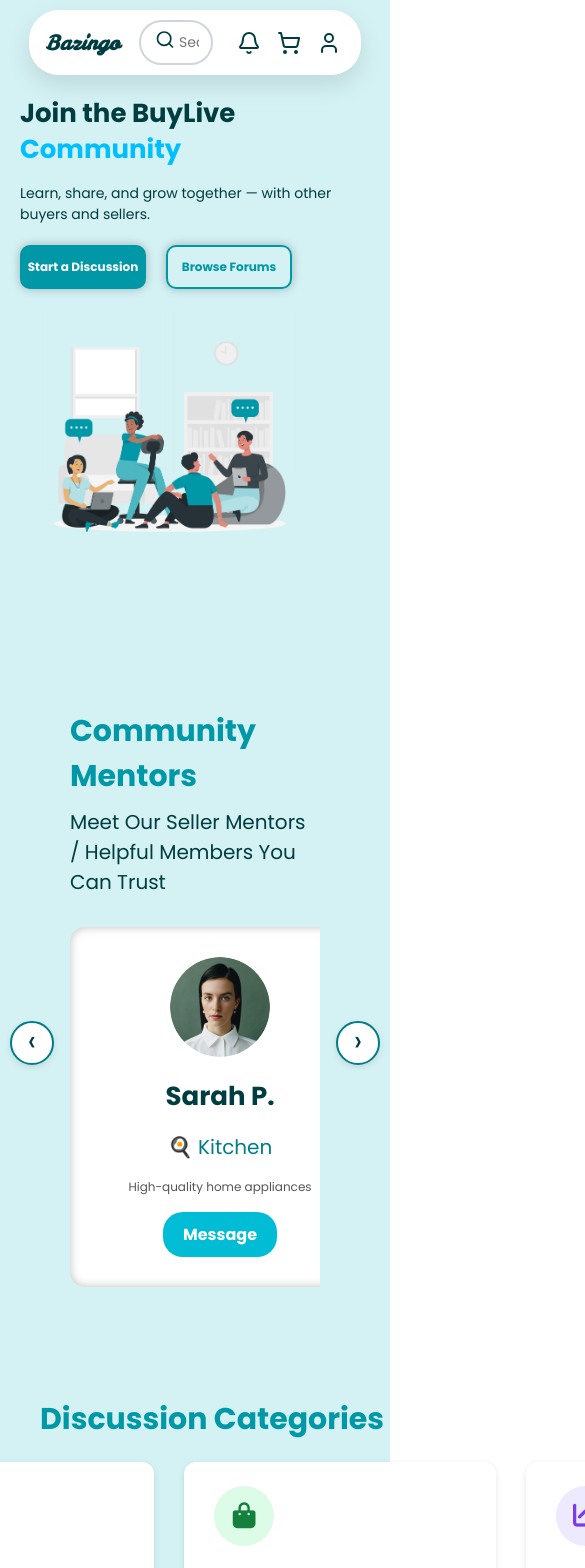
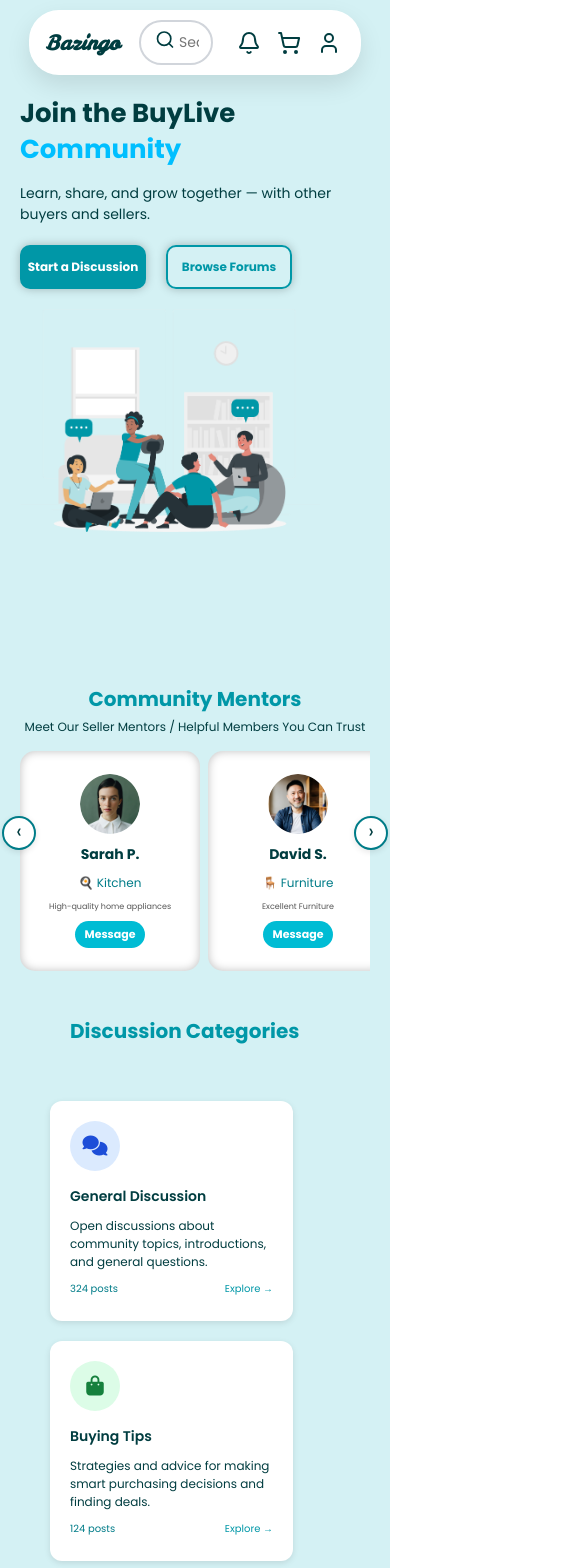
Before and after one commit to Kasieswar/Bazingo, a React (Create React App) app: page /community in a window 390 px wide. Shown: the top 1568 px of the page, 585 px wide, since content can reach past the window. Built offline with nearby package versions, Linux system fonts and the light colour scheme.

Commit message:
Completed Community

```diff
--- a/src/components/Modules/Community/communitysection.jsx
+++ b/src/components/Modules/Community/communitysection.jsx
@@ -36,7 +36,7 @@ function communitysection() {
                     </div>
                 </div>
 
-          {/* Latest Posts
+          {/* Latest Posts */}
           <div className="latest-posts">
             <div className="posts-header">
               <h2>Latest Posts</h2>
@@ -48,30 +48,37 @@ function communitysection() {
                 user: "John Smith",
                 time: "2 hours ago",
                 text: "How I increased my conversion rate by 35% with these simple tips",
-                body: "After struggling with low conversion rates for months, I implemented these strategies...",
+                body: "After struggling with low conversion rates for months, I implemented these strategies and saw immediate improvements in my sales performance...",
                 comments: 24,
                 likes: 18,
+                img: "https://images.unsplash.com/photo-1438761681033-6461ffad8d80?q=80&w=1170&auto=format&fit=crop&ixlib=rb-4.1.0&ixid=M3wxMjA3fDB8MHxwaG90by1wYWdlfHx8fGVufDB8fHx8fA%3D%3D",
               },
               {
                 tag: "Buying Tips",
                 user: "Jane Doe",
                 time: "Yesterday",
                 text: "Guide to negotiating the best deals with suppliers",
-                body: "Negotiation is an art that can save you thousands. Here's my guide...",
+                body: "Negotiation is an art that can save you thousands. In this comprehensive guide, I share my proven techniques for getting better deals...",
                 comments: 45,
                 likes: 54,
+                img: "https://images.unsplash.com/photo-1633332755192-727a05c4013d?q=80&w=880&auto=format&fit=crop&ixlib=rb-4.1.0&ixid=M3wxMjA3fDB8MHxwaG90by1wYWdlfHx8fGVufDB8fHx8fA%3D%3D",
               },
               {
                 tag: "Product Queries",
                 user: "Mike P.",
                 time: "5 days ago",
                 text: "Comparing the top 5 inventory management tools in 2023",
-                body: "After testing dozens of inventory solutions, these are the top 5 I recommend...",
+                body: "After testing dozens of inventory solutions, I've narrowed down the best options based on features, pricing, and ease of use...",
                 comments: 30,
                 likes: 14,
+                img: "https://images.unsplash.com/photo-1580489944761-15a19d654956?q=80&w=761&auto=format&fit=crop&ixlib=rb-4.1.0&ixid=M3wxMjA3fDB8MHxwaG90by1wYWdlfHx8fGVufDB8fHx8fA%3D%3D",
               }
             ].map((post, i) => (
               <div className="post-card" key={i}>
+                <div className="image">
+                  <img src={post.img} alt="profile" />
+                </div>
+                <div>
                 <div className="post-meta">
                   <span className="tag">{post.tag}</span>
                   <span className="time">{post.time}</span>
@@ -82,9 +89,10 @@ function communitysection() {
                   <span>💬 {post.comments} comments</span>
                   <span>❤️ {post.likes} likes</span>
                 </div>
+                </div>
               </div>
             ))}
-          </div> */}
+          </div>
         </div>
 
         {/* Right Side Panel */}
--- a/src/components/Pages/community.css
+++ b/src/components/Pages/community.css
@@ -268,7 +268,6 @@
   position: relative;
   padding: 50px 70px;
   background-color: #d4f1f4;
-
   overflow: hidden;
 }
 
@@ -290,11 +289,11 @@
   gap: 20px;
   overflow-x: auto;
   padding-bottom: 20px;
-  scrollbar-width: none; /* Firefox */
+  scrollbar-width: none;
 }
 
 .mentors-scroll::-webkit-scrollbar {
-  display: none; /* Chrome */
+  display: none;
 }
 
 .mentor-card {
@@ -353,6 +352,214 @@
 .mentor-card button:hover {
   background-color: #007c88;
 }
+
+
+@media (max-width: 1024px) {
+  .mentors-section {
+    padding: 40px 50px;
+  }
+
+  .mentors-section h2 {
+    font-size: 26px;
+  }
+
+  .mentors-section p {
+    font-size: 18px;
+    margin-bottom: 25px;
+  }
+
+  .mentors-scroll {
+    gap: 15px;
+    padding-bottom: 15px;
+  }
+
+  .mentor-card {
+    width: 280px;
+    height: 340px;
+  }
+
+  .mentor-card h3 {
+    font-size: 24px;
+    margin-bottom: 12px;
+  }
+
+  .mentor-card .category {
+    font-size: 18px;
+    margin-bottom: 12px;
+  }
+
+  .mentor-card .desc {
+    font-size: 12px;
+    margin-bottom: 12px;
+    padding: 0 10px;
+    text-align: center;
+  }
+
+  .mentor-card button {
+    font-size: 16px;
+    padding: 8px 18px;
+  }
+
+  .scroll-button {
+    width: 38px;
+    height: 38px;
+    font-size: 28px;
+    line-height: 34px;
+  }
+
+  .scroll-button.left {
+    left: 15px;
+  }
+
+  .scroll-button.right {
+    right: 15px;
+  }
+}
+
+/* Tablet Portrait - 768px */
+@media (max-width: 768px) {
+  .mentors-section {
+    padding: 35px 30px;
+  }
+
+  .mentors-section h2 {
+    font-size: 22px;
+  }
+
+  .mentors-section p {
+    font-size: 14px;
+    margin-bottom: 20px;
+  }
+
+  .mentors-scroll {
+    gap: 12px;
+  }
+
+  .mentor-card {
+    width: 250px;
+    height: 320px;
+  }
+
+  .mentor-card img {
+    width: 80px;
+    height: 80px;
+    margin-bottom: 15px;
+  }
+
+  .mentor-card h3 {
+    font-size: 20px;
+    margin-bottom: 10px;
+  }
+
+  .mentor-card .category {
+    font-size: 16px;
+    margin-bottom: 10px;
+  }
+
+  .mentor-card .desc {
+    font-size: 10px;
+    margin-bottom: 10px;
+    padding: 0 15px;
+  }
+
+  .mentor-card button {
+    font-size: 14px;
+    padding: 8px 16px;
+  }
+
+  .scroll-button {
+    width: 36px;
+    height: 36px;
+    font-size: 26px;
+    line-height: 32px;
+  }
+
+  .scroll-button.left {
+    left: 5px;
+  }
+
+  .scroll-button.right {
+    right: 5px;
+  }
+}
+
+/* Mobile - 426px */
+@media (max-width: 426px) {
+  .mentors-section {
+    padding: 25px 20px;
+  }
+
+  .mentors-section h2 {
+    font-size: 20px;
+    margin-bottom: 5px;
+    text-align: center;
+  }
+
+  .mentors-section p {
+    font-size: 12px;
+    margin-bottom: 15px;
+    line-height: 1.4;
+    text-align: center;
+  }
+
+  .mentors-scroll {
+    gap: 8px;
+    padding-bottom: 10px;
+  }
+
+  .mentor-card {
+    width: 160px;
+    height: 200px;
+    padding: 10px;
+  }
+
+  .mentor-card img {
+    width: 60px;
+    height: 60px;
+    margin-bottom: 10px;
+  }
+
+  .mentor-card h3 {
+    font-size: 14px;
+    margin-bottom: 10px;
+    font-weight: 700;
+  }
+
+  .mentor-card .category {
+    font-size: 12px;
+    margin-bottom: 10px;
+  }
+
+  .mentor-card .desc {
+    font-size: 8px;
+    margin-bottom: 10px;
+    padding: 0 5px;
+    line-height: 1.2;
+  }
+
+  .mentor-card button {
+    font-size: 11px;
+    padding: 5px 10px;
+    border-radius: 15px;
+  }
+
+  .scroll-button {
+    width: 30px;
+    height: 30px;
+    font-size: 20px;
+    line-height: 26px;
+    top: 50%;
+  }
+
+  .scroll-button.left {
+    left: 2px;
+  }
+
+  .scroll-button.right {
+    right: 2px;
+  }
+}
+
 
 
 /* Community Section */
@@ -486,13 +693,32 @@
 .posts-header a {
   color: #0097a7;
   font-size: 14px;
+  text-decoration: none;
 }
 
 .post-card {
-  background: #f7f7f7;
-  padding: 20px;
+  background: #fafafa;
+  padding: 20px 40px;
   border-radius: 10px;
   margin-top: 20px;
+  display: flex;
+  justify-content: flex-start;
+  align-items: flex-start;
+  gap: 30px;
+}
+
+.post-card:hover {
+  background: white;
+  box-shadow: 0 0 6px rgba(0, 0, 0, 0.25);
+  transform: translateY(-6px);
+  transition: all 0.3s ease-in-out;
+}
+
+.post-card .image img {
+  width: 70px;
+  height: 70px;
+  border-radius: 50%;
+  object-fit: cover;
 }
 
 .post-meta {
@@ -511,8 +737,13 @@
 }
 
 .post-card h3 {
+  font-size: 24px;
+  font-weight: 500;
+  margin: 10px 0;
+}
+
+.post-card p {
   font-size: 16px;
-  margin: 10px 0;
 }
 
 .post-footer {
@@ -702,3 +933,319 @@
   font-size: 12px;
   font-weight: 500;
 }
+
+
+/* Tablet Landscape - 1024px */
+@media (max-width: 1024px) {
+  .community-container {
+    padding: 20px;
+  }
+
+  .main-content {
+    gap: 20px;
+  }
+
+  .category-grid {
+    grid-template-columns: repeat(2, 1fr);
+    gap: 20px;
+  }
+
+  .category-cardss {
+    width: 100%;
+    max-width: 300px;
+    min-height: 220px;
+  }
+
+  .discussion-categories h2 {
+    font-size: 26px;
+  }
+
+  .post-card {
+    padding: 15px 25px;
+    gap: 20px;
+  }
+
+  .post-card h3 {
+    font-size: 20px;
+  }
+
+  .post-card p {
+    font-size: 14px;
+  }
+
+  .right-sidebar {
+    min-width: 200px;
+  }
+
+  .tags-box h4,
+  .how-it-works h4,
+  .stats-box h4 {
+    font-size: 20px;
+  }
+
+  .new-post-box p {
+    font-size: 18px;
+  }
+}
+
+/* Tablet Portrait - 768px */
+@media (max-width: 768px) {
+  .community-container {
+    padding: 15px 20px;
+  }
+
+  .main-content {
+    flex-direction: column;
+    gap: 30px;
+  }
+
+  .left-section,
+  .right-sidebar {
+    flex: 1;
+    width: 100%;
+  }
+
+  .category-grid {
+    grid-template-columns: repeat(2, 1fr);
+    gap: 30px;
+  }
+
+  .category-cardss {
+    width: 90%;
+    max-width: none;
+    min-height: 180px;
+    padding: 20px;
+  }
+
+  .category-cardss .content h3 {
+    font-size: 18px;
+  }
+
+  .category-cardss .content p {
+    font-size: 13px;
+    margin: 15px 0;
+  }
+
+  .discussion-categories h2 {
+    font-size: 24px;
+    padding-left: 60px;
+  }
+
+  .latest-posts {
+    margin-top: 30px;
+  }
+
+  .posts-header h2 {
+    font-size: 24px;
+  }
+
+  .post-card {
+    padding: 20px;
+    gap: 15px;
+  }
+
+  .post-card h3 {
+    font-size: 18px;
+  }
+
+  .post-card p {
+    font-size: 14px;
+  }
+
+  .right-sidebar {
+    order: 1;
+    flex-direction: row;
+    flex-wrap: wrap;
+  }
+
+  .tags-box,
+  .how-it-works,
+  .stats-box,
+  .new-post-box {
+    width: 40%;
+  }
+
+  .stats-box {
+    height: auto;
+    max-height: 200px;
+  }
+
+  .stats {
+    grid-template-columns: repeat(2, 1fr);
+    gap: 20px;
+  }
+
+  .stats strong {
+    font-size: 20px !important;
+  }
+
+  .stats span {
+    font-size: 10px !important;
+  }
+
+  .tags span {
+    font-size: 10px;
+    padding: 3px 6px;
+  }
+
+  .how-it-works li {
+    font-size: 14px;
+  }
+}
+
+/* Mobile - 426px */
+@media (max-width: 426px) {
+  .community-container {
+    padding: 10px;
+  }
+
+  .main-content {
+    gap: 10px;
+  }
+
+  .category-grid {
+    gap: 20px;
+    grid-template-columns: 1fr;
+    padding: 40px;
+  }
+
+  .category-cardss {
+    padding: 20px;
+    width: 70%;
+    height: 150px;
+    gap: 15px;
+  }
+
+  .icon-wrapper {
+    width: 50px;
+    height: 50px;
+  }
+
+  .icon-wrapper .icon {
+    font-size: 20px;
+  }
+
+  .category-cardss .content h3 {
+    font-size: 14px;
+  }
+
+  .category-cardss .content p {
+    font-size: 12px;
+    margin: 10px 0;
+  }
+
+  .category-cardss .meta {
+    font-size: 10px;
+  }
+
+  .category-cardss .meta a {
+    font-size: 10px;
+  }
+
+  .discussion-categories h2 {
+    font-size: 20px;
+    margin-bottom: 15px;
+  }
+
+  .posts-header {
+    gap: 10px;
+  }
+
+  .posts-header h2 {
+    font-size: 20px;
+  }
+
+  .post-card {
+    padding: 15px;
+    gap: 12px;
+  }
+
+  .post-card .image img {
+    width: 40px;
+    height: 40px;
+  }
+
+  .post-card h3 {
+    font-size: 14px;
+  }
+
+  .post-card p {
+    font-size: 12px;
+  }
+
+  .post-meta {
+    gap: 8px;
+    font-size: 10px;
+  }
+
+  .post-footer {
+    gap: 15px;
+    font-size: 10px;
+    flex-wrap: wrap;
+  }
+
+  .new-post-box {
+    padding: 12px;
+  }
+
+  .new-post-box p {
+    font-size: 16px;
+  }
+
+  .new-post-box span {
+    font-size: 10px;
+  }
+
+  .new-post-box button {
+    padding: 8px;
+    font-size: 12px;
+  }
+
+  .tags-box,
+  .how-it-works,
+  .stats-box {
+    padding: 12px;
+  }
+
+  .tags-box h4,
+  .how-it-works h4,
+  .stats-box h4 {
+    font-size: 16px;
+    margin-bottom: 8px;
+  }
+
+  .stats {
+    grid-template-columns: 1fr 1fr;
+    gap: 6px;
+  }
+
+  .stats div {
+    padding: 6px;
+  }
+
+  .stats strong {
+    font-size: 18px !important;
+  }
+
+  .stats span {
+    font-size: 10px !important;
+  }
+
+  .tags span {
+    font-size: 10px;
+    padding: 2px 4px;
+    margin: 2px;
+  }
+
+  .how-it-works li {
+    font-size: 12px;
+    margin-bottom: 16px;
+  }
+
+  .how-it-works li::before {
+    width: 24px;
+    height: 24px;
+    font-size: 12px;
+    margin-right: 8px;
+  }
+}
```
